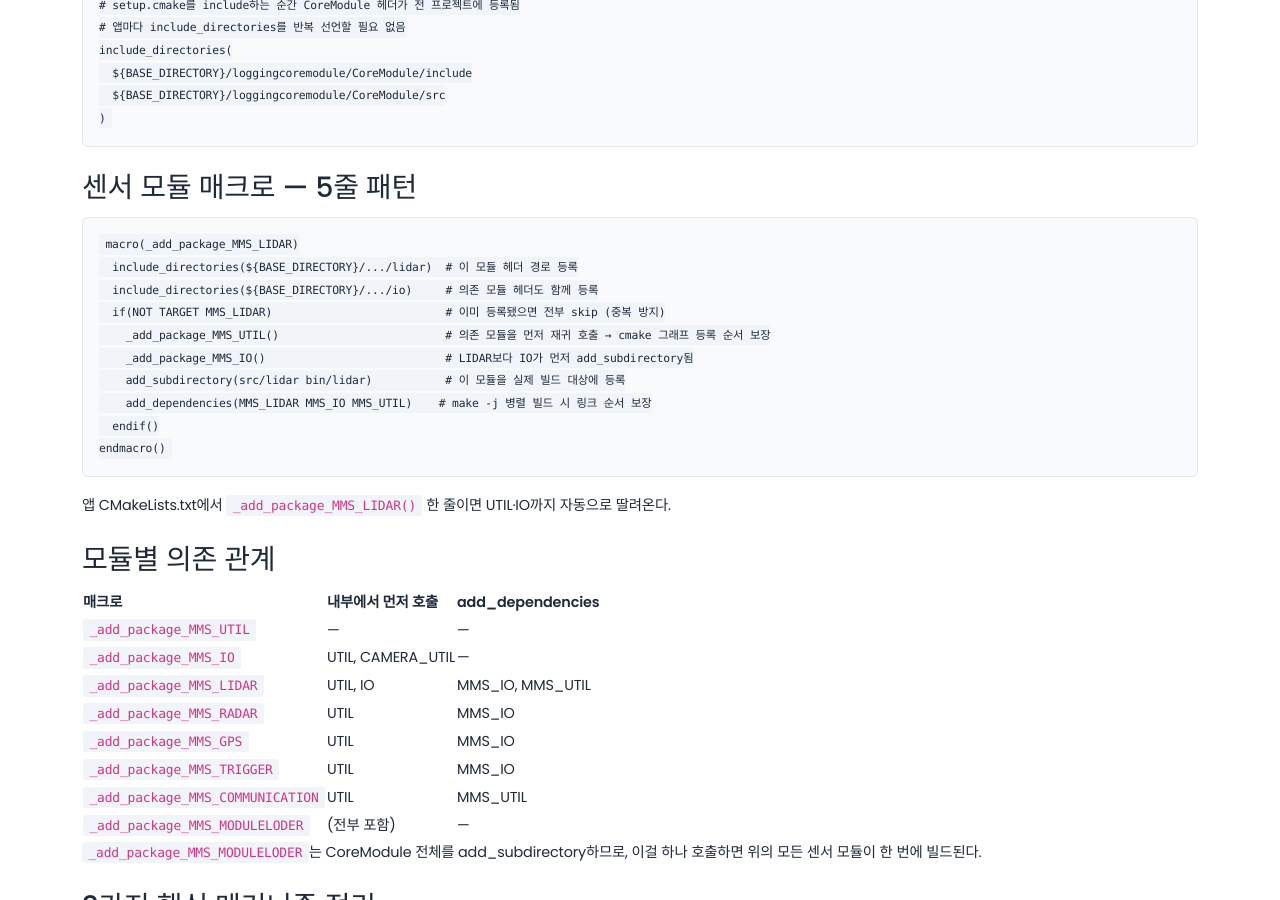
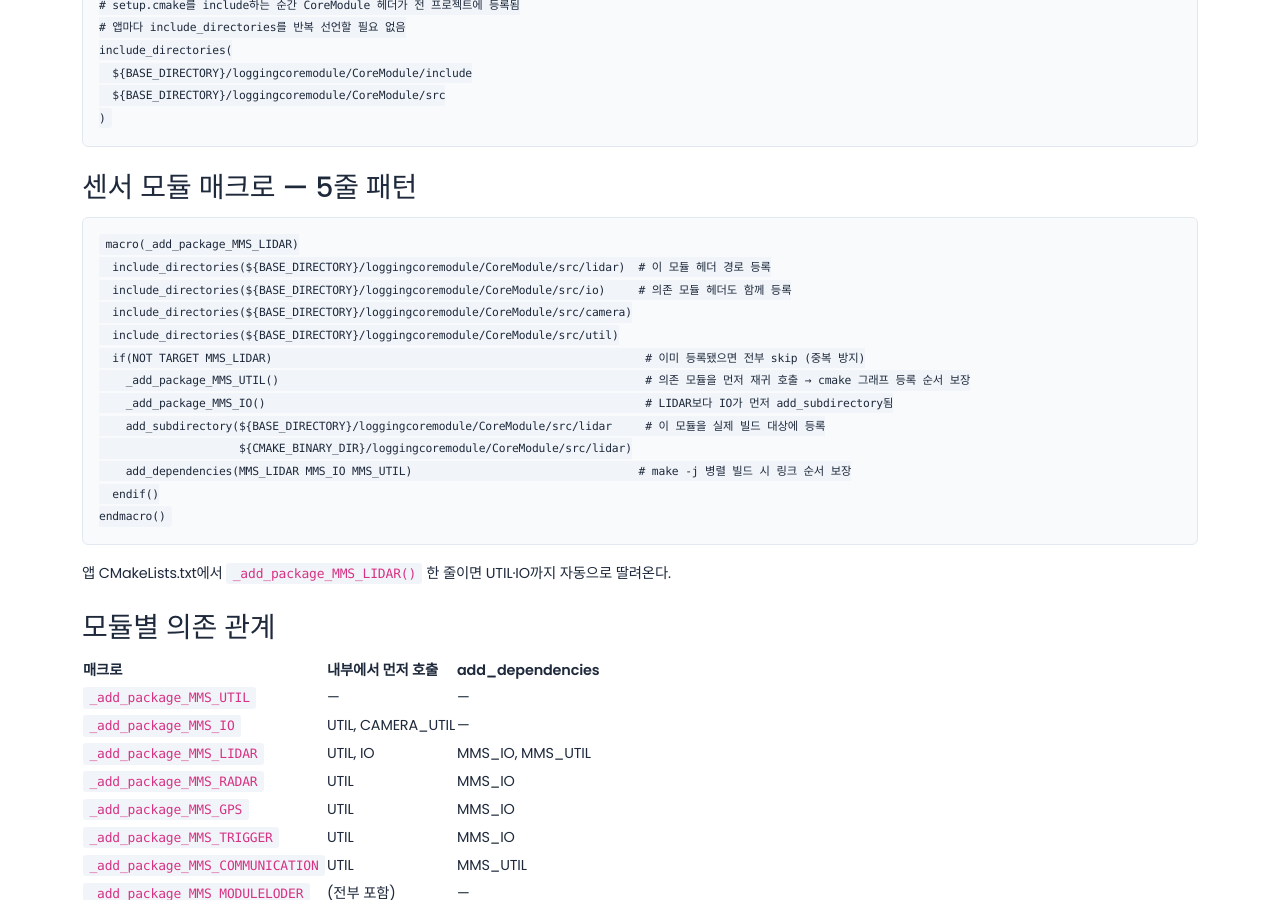
Before and after one commit to jinwoo-Sync/jinwoo-Sync.github.io, a Jekyll site: the page built from _posts/2026-04-08-cmake-hierarchical-build.md, in a window 1280 px wide and 900 px high, scrolled down 3268 px. Built offline with Jekyll 4.4.1, drawn with Linux system fonts in a browser that asks for light colours.

Commit message:
cmake 계층 구조 정리

````diff
--- a/_posts/2026-04-08-cmake-hierarchical-build.md
+++ b/_posts/2026-04-08-cmake-hierarchical-build.md
@@ -144,13 +144,16 @@ include_directories(
 
 ```cmake
 macro(_add_package_MMS_LIDAR)
-  include_directories(${BASE_DIRECTORY}/.../lidar)  # 이 모듈 헤더 경로 등록
-  include_directories(${BASE_DIRECTORY}/.../io)     # 의존 모듈 헤더도 함께 등록
-  if(NOT TARGET MMS_LIDAR)                          # 이미 등록됐으면 전부 skip (중복 방지)
-    _add_package_MMS_UTIL()                         # 의존 모듈을 먼저 재귀 호출 → cmake 그래프 등록 순서 보장
-    _add_package_MMS_IO()                           # LIDAR보다 IO가 먼저 add_subdirectory됨
-    add_subdirectory(src/lidar bin/lidar)           # 이 모듈을 실제 빌드 대상에 등록
-    add_dependencies(MMS_LIDAR MMS_IO MMS_UTIL)    # make -j 병렬 빌드 시 링크 순서 보장
+  include_directories(${BASE_DIRECTORY}/loggingcoremodule/CoreModule/src/lidar)  # 이 모듈 헤더 경로 등록
+  include_directories(${BASE_DIRECTORY}/loggingcoremodule/CoreModule/src/io)     # 의존 모듈 헤더도 함께 등록
+  include_directories(${BASE_DIRECTORY}/loggingcoremodule/CoreModule/src/camera)
+  include_directories(${BASE_DIRECTORY}/loggingcoremodule/CoreModule/src/util)
+  if(NOT TARGET MMS_LIDAR)                                                        # 이미 등록됐으면 전부 skip (중복 방지)
+    _add_package_MMS_UTIL()                                                       # 의존 모듈을 먼저 재귀 호출 → cmake 그래프 등록 순서 보장
+    _add_package_MMS_IO()                                                         # LIDAR보다 IO가 먼저 add_subdirectory됨
+    add_subdirectory(${BASE_DIRECTORY}/loggingcoremodule/CoreModule/src/lidar     # 이 모듈을 실제 빌드 대상에 등록
+                     ${CMAKE_BINARY_DIR}/loggingcoremodule/CoreModule/src/lidar)
+    add_dependencies(MMS_LIDAR MMS_IO MMS_UTIL)                                  # make -j 병렬 빌드 시 링크 순서 보장
   endif()
 endmacro()
 ```
````
